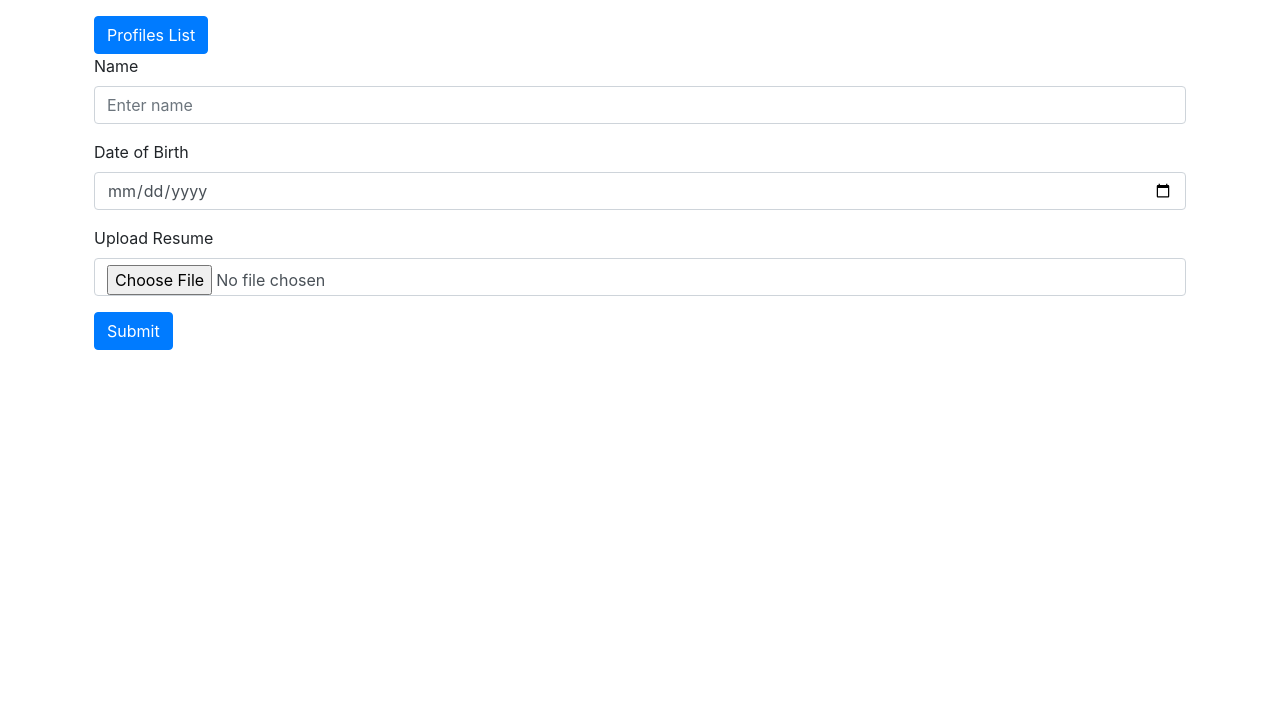
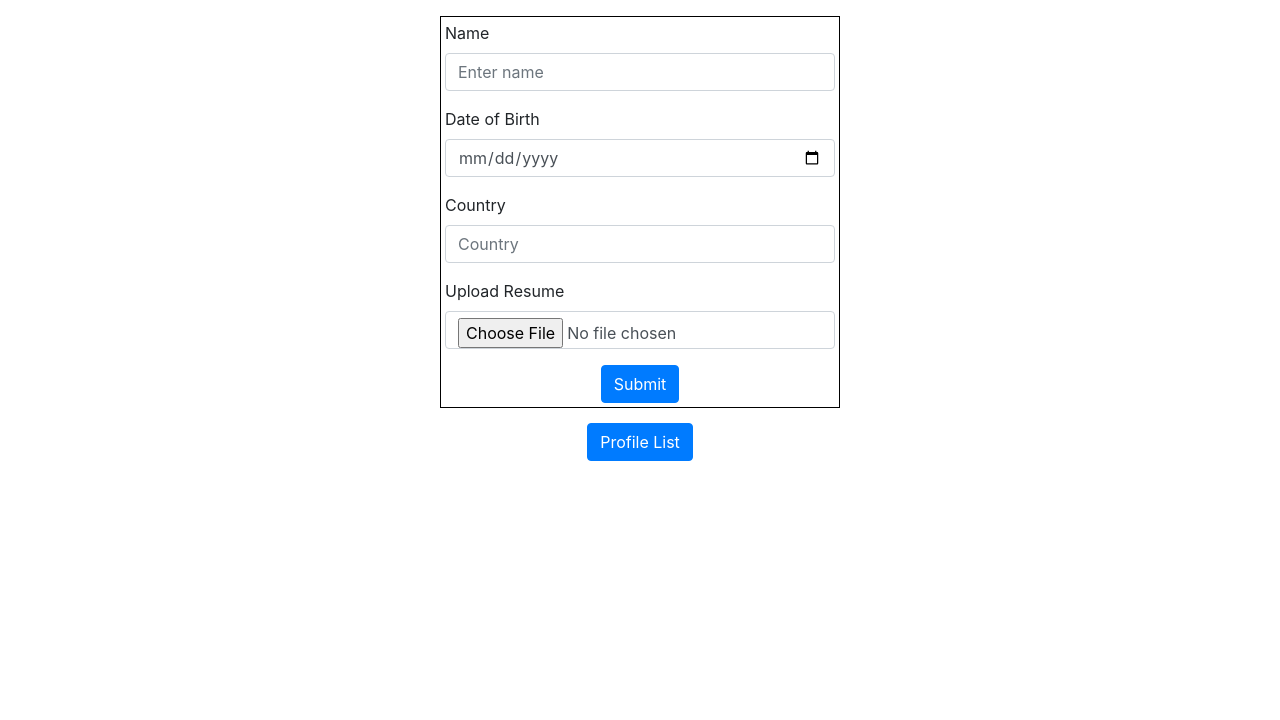
Before and after one commit to aditya2712/ResumeCrud, a plain HTML site: page client/index.html in a window 1280 px wide. Shown: the part 80-800 px from the top of the page. Drawn offline with nearby package versions, Linux system fonts and the light colour scheme.

Commit message:
style input form

```diff
--- a/client/index.html
+++ b/client/index.html
@@ -17,19 +17,23 @@
     <title>Addictive Media Assignment</title>
   </head>
   <body>
-    <div class="container px-4 py-3">
-      <h1 class="text-center">Addictive Media Assignment</h1>
-      <br />
-      <a href="./profiles.html">
-        <button class="btn btn-primary">Profiles List</button>
-      </a>
-      <form action="post" class="">
+    <h1 class="text-center">Addictive Media Assignment</h1>
+    <br />
+    <div
+      class="container px-4 py-3 d-flex flex-column align-items-center justify-content-center"
+    >
+      <form
+        action="post"
+        class="d-flex flex-column"
+        style="border: solid 1px black; padding: 4px; width: 400px"
+      >
         <div class="form-group">
           <label for="nameInput">Name</label>
           <input
             type="text"
             class="form-control"
             id="nameInput"
+            name="name"
             placeholder="Enter name"
           />
         </div>
@@ -39,15 +43,42 @@
             type="date"
             class="form-control"
             id="inputDOB"
+            name="date_of_birth"
             placeholder="Date of Birth"
           />
         </div>
         <div class="form-group">
+          <label for="inputCountry">Country</label>
+          <input
+            type="text"
+            class="form-control"
+            id="inputCountry"
+            name="country"
+            placeholder="Country"
+          />
+        </div>
+        <div class="form-group">
           <label for="inputFile" class="form-label">Upload Resume</label>
-          <input class="form-control" type="file" id="inputFile" />
+          <input
+            class="form-control"
+            type="file"
+            id="inputFile"
+            name="resume"
+          />
         </div>
-        <button type="submit" class="btn btn-primary">Submit</button>
+        <button
+          style="width: fit-content; align-self: center; justify-self: center"
+          type="submit"
+          class="btn btn-primary"
+        >
+          Submit
+        </button>
       </form>
+      <a style="margin-top: 15px" href="./profiles.html">
+        <button class="btn btn-primary">Profile List</button>
+      </a>
     </div>
+
+    <script src="./js/index.js"></script>
   </body>
 </html>
```
